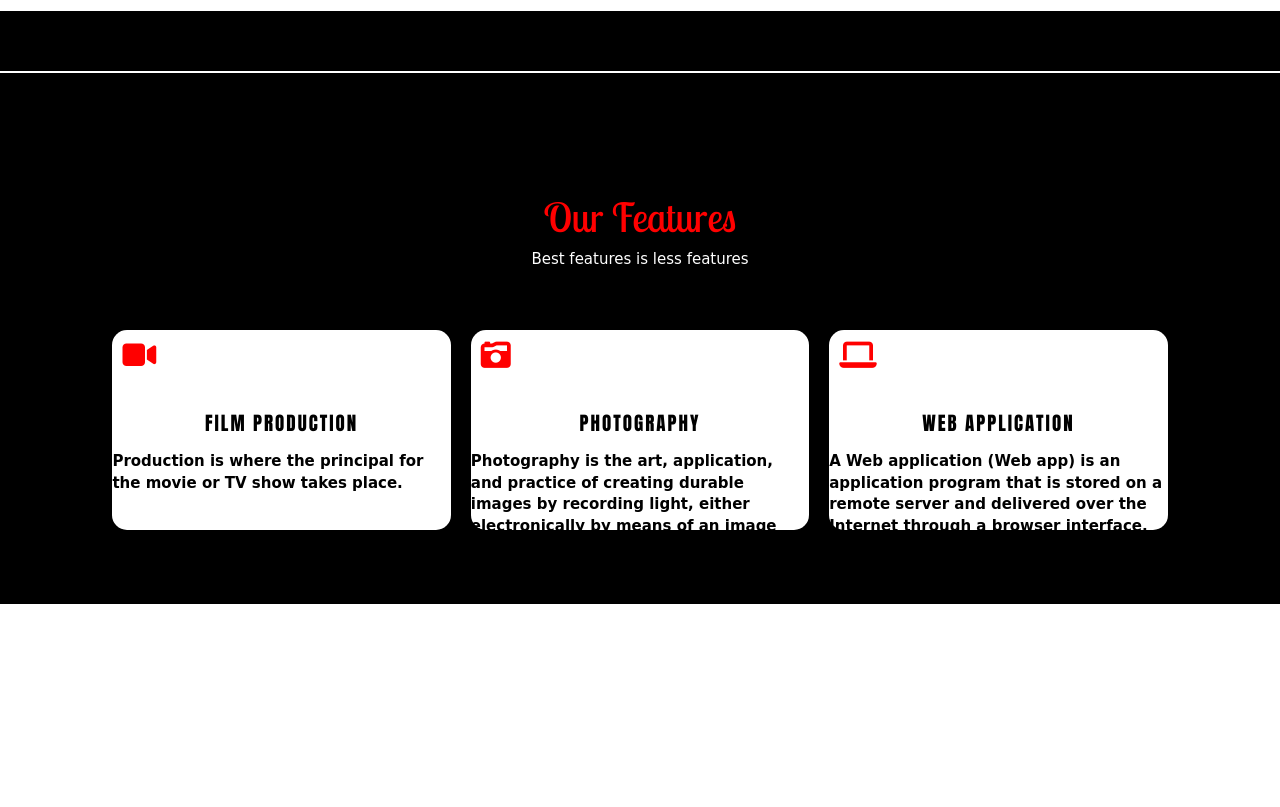
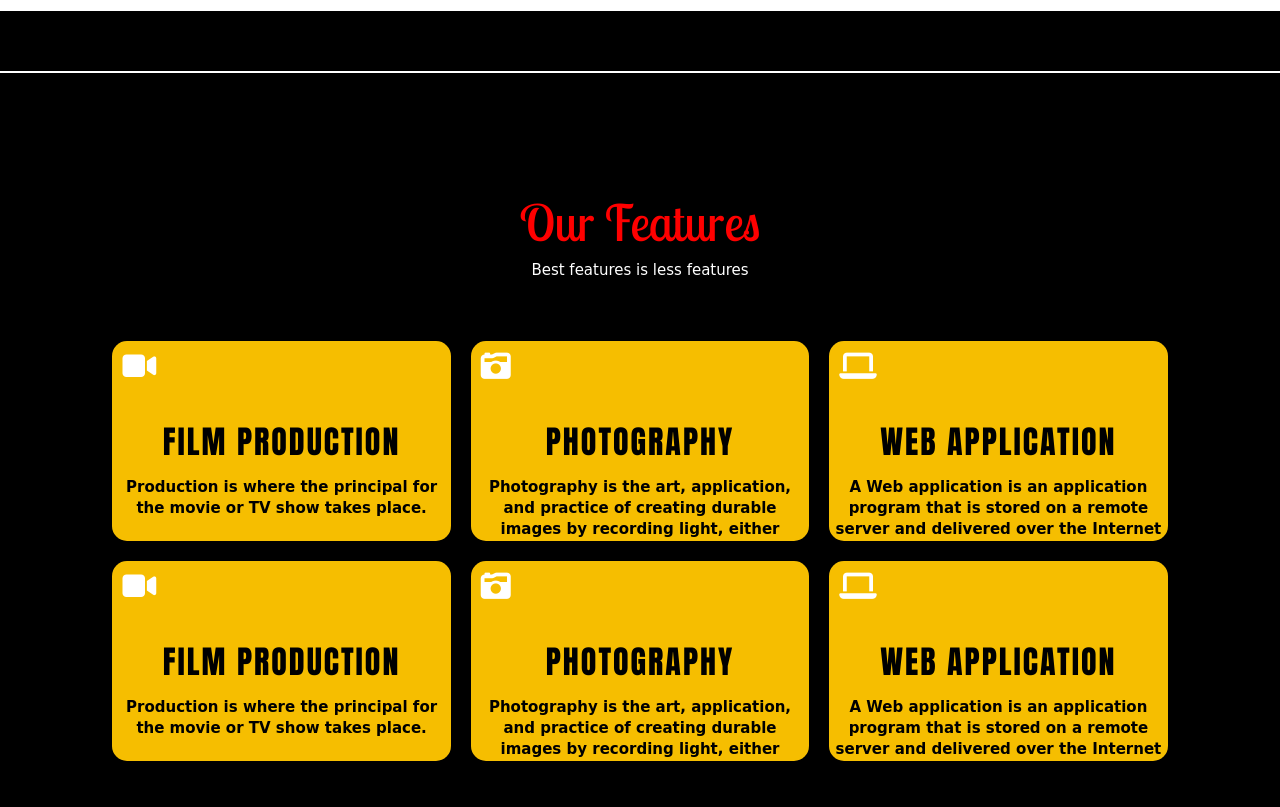
Before and after one commit to Paras03DP/cityfilming, a plain HTML site: page index.html in a window 1280 px wide. Shown: the part 1023-1830 px from the top of the page. Before the commit the page ends 1627 px from the top, so only its background shows below. Drawn offline with nearby package versions, Linux system fonts and the light colour scheme; a web font is replaced by a local one.

Commit message:
portfolio

```diff
--- a/css/style.css
+++ b/css/style.css
@@ -84,7 +84,7 @@ body {
     text-align: center;
     letter-spacing: 1px;
     margin: 15px 0;
-    animation:textanimation 6s ease-in-out;
+    animation:textanimation 12s ease-in-out;
 }
 .logo-2 p{
     font-size: 18px;
@@ -108,24 +108,7 @@ body {
     }
 }
 
-/* ------------------------------- our works ----------------------- */
-
-/* .our-works{
-    width: 100%;
-    padding: 5vq 8;
-    height: 200px;
-    background-color: black;
-}
-.our-works h1 {
-    margin-top: 0;
-    color: white;
-    text-align: center;
-}
-.our-works p {
-    margin-top: 0;
-    color: white;
-    text-align: center;
-} */
+/* ------------------------------- our features ----------------------- */
 #features{
     padding: 5vw 8vw 5vw 8vw;
     text-align: center;
@@ -134,7 +117,7 @@ body {
 }
 #features h1{
     color: red;
-    font-size: 40px;
+    font-size: 50px;
     margin-top: -10px;
     font-family: 'Lobster Two', sans-serif;
 }
@@ -145,7 +128,7 @@ body {
     text-decoration: none;
 }
 #features .fea-box{
-    background: white;
+    background: #F6BE00;
     text-align: start;
     margin: 10px;
     height: 200px;
@@ -157,11 +140,12 @@ body {
 }
 #features .fea-box i{
     font-size: 3rem;
+    justify-content: center;
     padding: 10px;
-    color: red;
+    color: white;
 }
 #features .fea-box h3{
-    font-size: 1.9rem;
+    font-size: 3.2rem;
     font-family: Impact, Haettenschweiler, 'Arial Narrow Bold', sans-serif;
     text-align: center;
     font-weight: 900;
@@ -173,6 +157,7 @@ body {
 }
 #features .fea-box p{
     font-size: 1.5rem;
+    text-align: center;
     font-family: Brush Script MT, Brush Script Std, cursive;
     font-weight: 600;
     color: black;
@@ -183,3 +168,9 @@ body {
     margin-top: 50px;
     border-radius: 15px;
 }
+/* --------------------our portfolio ------------------------- */
+.porfolio{
+    background-color: black;
+    width: 100%;
+    height: 500px;
+}
--- a/index.html
+++ b/index.html
@@ -82,7 +82,26 @@
         <div class="fea-box">
             <i class="fa fa-laptop"></i>
             <h3>Web Application</h3>
-            <p>A Web application (Web app) is an application program that is stored on a remote server and delivered over the Internet through a browser interface.</p>
+            <p>A Web application is an application program that is stored on a remote server and delivered over the Internet through a browser interface.</p>
+        </div>
+        <div class="fea-box">
+            <i class="fa fa-video-camera"></i>
+            <h3>Film Production</h3>
+            <p>Production is where the principal for the movie or TV show takes place.</p>
+        </div>
+        <div class="fea-box">
+            <i class="fa fa-camera-retro"></i>
+            <h3>Photography</h3>
+            <p>Photography is the art, application, and practice of creating durable images by recording light, either electronically by means of an image sensor.</p>
+        </div>
+        <div class="fea-box">
+            <i class="fa fa-laptop"></i>
+            <h3>Web Application</h3>
+            <p>A Web application is an application program that is stored on a remote server and delivered over the Internet through a browser interface.</p>
         </div>
     </div>
 </section>
+<!-------------------------------- our youtube channel works(portfolio) --------------------->
+<div class="porfolio">
+
+</div>
```
